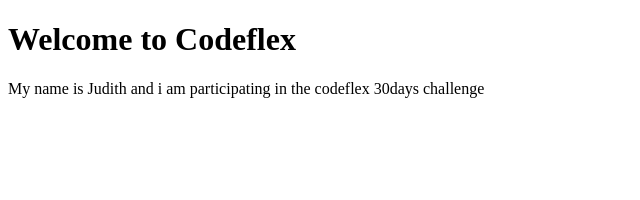
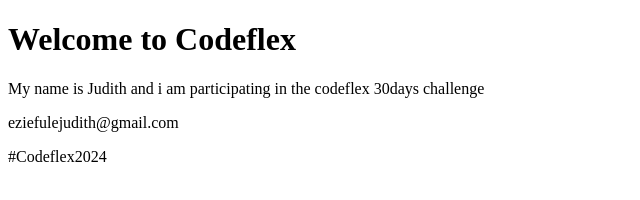
Before and after one commit to a2-112/codeflex-work, a plain HTML site: page index.html in a window 1280 px wide. Shown: the whole page, without its empty margins (0-640 px from the left). Drawn offline with Linux system fonts and the light colour scheme.

Commit message:
added a footer

```diff
--- a/index.html
+++ b/index.html
@@ -12,5 +12,9 @@
     <main>
      <p>My name is Judith and i am participating in the codeflex 30days challenge </p>
     </main>
+    <footer>
+        <p>eziefulejudith@gmail.com</p>
+        <p>#Codeflex2024</p>
+    </footer>
 </body>
 </html>
```
